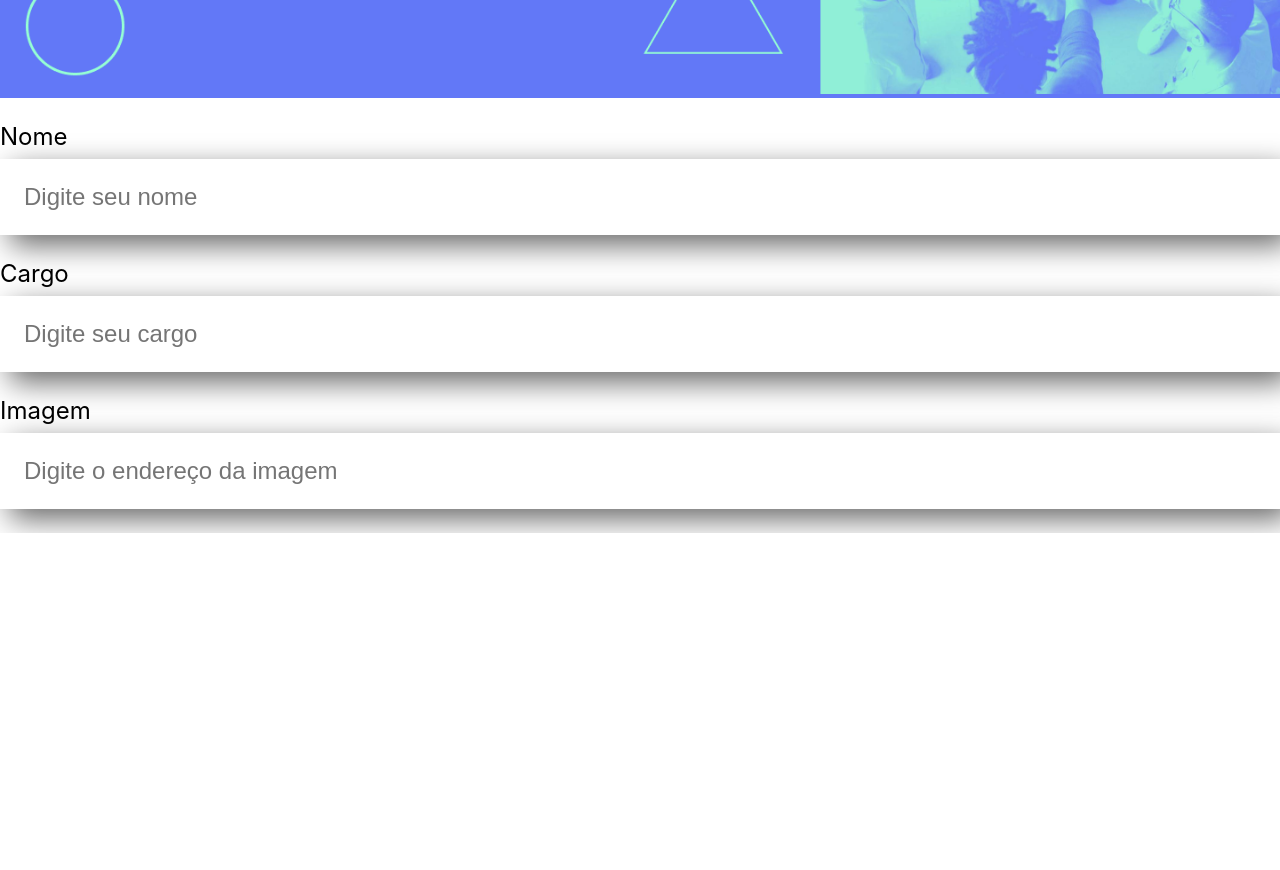
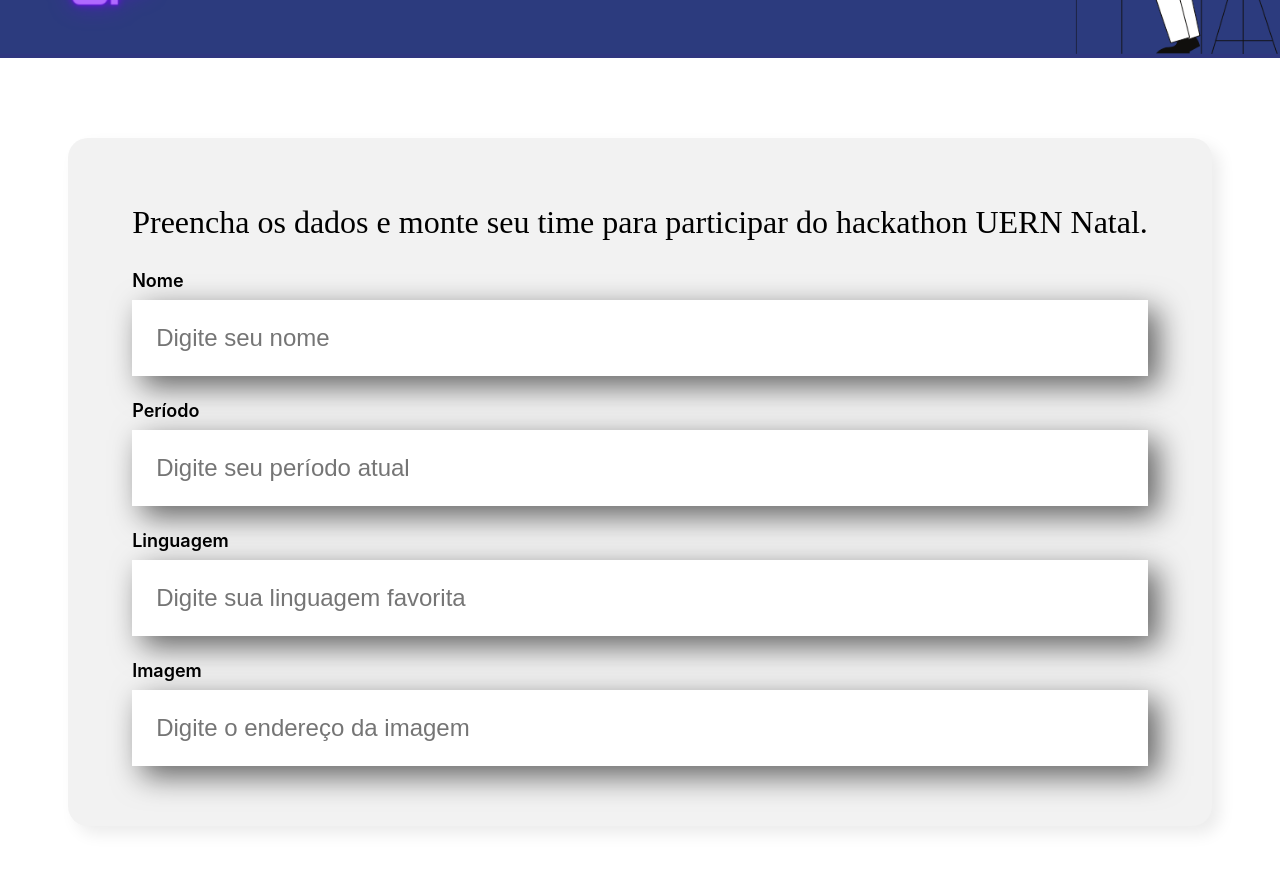
Before and after one commit to caduce3/react-primeiro-projeto, a React (Create React App) app in the folder organo/: page / in a window 1280 px wide. Shown: the part 400-1270 px from the top of the page. Before the commit the page ends 933 px from the top, so only its background shows below. Built offline with nearby package versions, Linux system fonts and the light colour scheme.

Commit message:
Alterando banner para ideia do hackathon da uern, adicionando mais campos no form

```diff
--- a/organo/src/App.js
+++ b/organo/src/App.js
@@ -1,13 +1,11 @@
 import Banner from './componentes/Banner';
-import CampoTexto from './componentes/CampoTexto';
+import Formulario from './componentes/Formulario';
 
 function App() {
   return (
     <div className="App">
       <Banner />
-      <CampoTexto label="Nome" placeholder="Digite seu nome"/>
-      <CampoTexto label="Cargo" placeholder="Digite seu cargo"/>
-      <CampoTexto label="Imagem" placeholder="Digite o endereço da imagem"/>
+      <Formulario />
     </div>
   );
 }
--- a/organo/src/componentes/Banner/Banner.css
+++ b/organo/src/componentes/Banner/Banner.css
@@ -1,5 +1,5 @@
 .banner {
-    background-color: #6278F7;
+    background-color: #2F377F;
     text-align: center;
 }
 
--- a/organo/src/componentes/Banner/Banner.js
+++ b/organo/src/componentes/Banner/Banner.js
@@ -3,7 +3,7 @@
 export const Banner = () => {
     return (
         <header className="banner">
-            <img src="imagens/banner.png" alt="Banner principal da página"/>
+            <img src="imagens/haka.png" alt="Banner principal da página"/>
         </header>
     )
 }
--- a/organo/src/componentes/CampoTexto/CampoTexto.css
+++ b/organo/src/componentes/CampoTexto/CampoTexto.css
@@ -5,15 +5,19 @@
 .campo-texto label {
     display: block;
     margin-bottom: 8px;
-    font-size: 24px;
+    font-style: normal;
+    font-weight: 600;
+    font-size: 18px;
+    line-height: 22px;
 }
 
 .campo-texto input {
-    background-color: #fff;
+    background-color: #ffffff;
     box-shadow: 10px 10px 30px rgba(0, 0, 0, 0.6);
     width: 100%;
     border: none;
     font-size: 24px;
     padding: 24px;
     box-sizing: border-box;
+    mix-blend-mode: normal;
 }
--- /dev/null
+++ b/organo/src/componentes/Formulario/Formulario.css
@@ -0,0 +1,21 @@
+.form {
+    display: flex;
+    justify-content: center;
+    margin: 80px 0;
+}
+
+.form form {
+    max-width: 90%;
+    background-color: #F2F2F2;
+    box-shadow: 8px 8px 16px rgba(0, 0, 0, 0.08);
+    border-radius: 20px;
+    padding: 36px 64px;
+}
+
+.form form h2 {
+    font-family: 'Prata';
+    font-style: normal;
+    font-weight: 400;
+    font-size: 32px;
+    line-height: 43px;
+}
--- /dev/null
+++ b/organo/src/componentes/Formulario/index.js
@@ -0,0 +1,19 @@
+import CampoTexto from '../CampoTexto'
+import './Formulario.css'
+
+
+const Formulario = () => {
+    return (
+        <section className="form">
+            <form>
+                <h2>Preencha os dados e monte seu time para participar do hackathon UERN Natal.</h2>
+                <CampoTexto label="Nome" placeholder="Digite seu nome" />
+                <CampoTexto label="Período" placeholder="Digite seu período atual" />
+                <CampoTexto label="Linguagem" placeholder="Digite sua linguagem favorita" />
+                <CampoTexto label="Imagem" placeholder="Digite o endereço da imagem" />
+            </form>
+        </section>
+    )
+}
+
+export default Formulario
```
Also changed, not shown: organo/public/imagens/haka.png (added).
